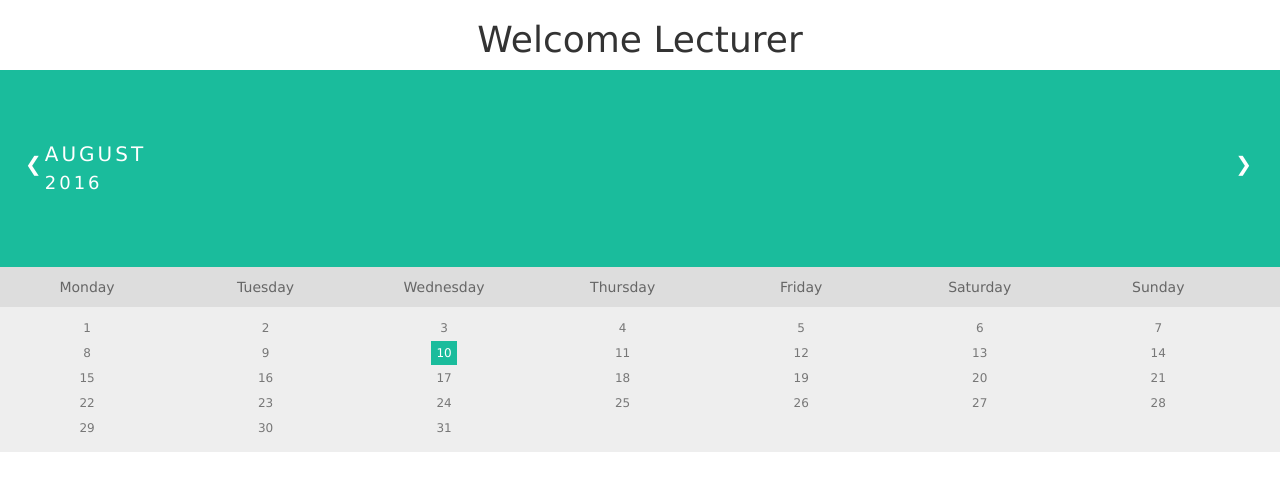
After one commit to frestr/chalktalk, a Flask app: page /lecturer in a window 1280 px wide. The commit adds this page. Shown: the top 491 px of the page. Run offline with Flask 2, Linux system fonts and the light colour scheme; some libraries are stand-ins or nearby versions.

Commit message:
Added lecturer.html, also added a css skeleton for a calendar aaswell as it's correpsonding html

```diff
--- /dev/null
+++ b/chalktalk/static/css/calendar.css
@@ -0,0 +1,80 @@
+{box-sizing:border-box;}
+ul {list-style-type: none;}
+body {font-family: Verdana,sans-serif;}
+
+.month {
+    padding: 70px 25px;
+    width: 100%;
+    background: #1abc9c;
+}
+
+.month ul {
+    margin: 0;
+    padding: 0;
+}
+
+.month ul li {
+    color: white;
+    font-size: 20px;
+    text-transform: uppercase;
+    letter-spacing: 3px;
+}
+
+.month .prev {
+    float: left;
+    padding-top: 10px;
+}
+
+.month .next {
+    float: right;
+    padding-top: 10px;
+}
+
+.weekdays {
+    margin: 0;
+    padding: 10px 0;
+    background-color: #ddd;
+}
+
+.weekdays li {
+    display: inline-block;
+    width: 13.6%;
+    color: #666;
+    text-align: center;
+}
+
+.days {
+    padding: 10px 0;
+    background: #eee;
+    margin: 0;
+}
+
+.days li {
+    list-style-type: none;
+    display: inline-block;
+    width: 13.6%;
+    text-align: center;
+    margin-bottom: 5px;
+    font-size:12px;
+    color: #777;
+}
+
+.days li .active {
+    padding: 5px;
+    background: #1abc9c;
+    color: white !important
+}
+
+/* Add media queries for smaller screens */
+@media screen and (max-width:720px) {
+    .weekdays li, .days li {width: 13.1%;}
+}
+
+@media screen and (max-width: 420px) {
+    .weekdays li, .days li {width: 12.5%;}
+    .days li .active {padding: 2px;}
+}
+
+@media screen and (max-width: 290px) {
+    .weekdays li, .days li {width: 12.2%;}
+}
--- a/chalktalk/templates/index.html
+++ b/chalktalk/templates/index.html
@@ -32,8 +32,6 @@ body{
 </div>
 
 
-
-
 <div class="container login">
     <form class="form-signin">
 
@@ -45,7 +43,7 @@ body{
         <label for="password" class="sr-only"> Password </label>
         <input type="password" name="inputPassword" class="form-control" placeholder="Password" requiredu>
 
-        <a href="#" class="btn btn-lg btn-primary btn-primary btn-block sign-in-btn" type="submit" > Login </a>
+        <a href="{{url_for('lecturer')}}" class="btn btn-lg btn-primary btn-primary btn-block sign-in-btn" type="submit"> Login </a>
 
 
     </form>
--- /dev/null
+++ b/chalktalk/templates/lecturer.html
@@ -0,0 +1,70 @@
+{% extends "master.html" %}
+
+{% block title %}Home{% endblock %}
+
+{% block body %}
+
+ <link href="{{ url_for('static', filename='css/calendar.css') }}" rel="stylesheet">
+
+<div class="container text-center title-box">
+    <H1> Welcome Lecturer  </H1>
+</div>
+
+
+<div class="month">
+    <ul>
+        <li class="prev"> &#10094; </li>
+        <li class="next"> &#10095; </li>
+        <li>
+        August<br>
+            <span style="font-size:18px"> 2016 </span>
+        </li>
+    </ul>
+</div>
+
+<ul class="weekdays">
+    <li> Monday </li>
+    <li> Tuesday </li>
+    <li> Wednesday </li>
+    <li> Thursday </li>
+    <li> Friday </li>
+    <li> Saturday </li>
+    <li> Sunday </li>
+</ul>
+
+<ul class="days">
+    <li>1</li>
+    <li>2</li>
+    <li>3</li>
+    <li>4</li>
+    <li>5</li>
+    <li>6</li>
+    <li>7</li>
+    <li>8</li>
+    <li>9</li>
+    <li><span class="active">10</span></li>
+    <li>11</li>
+    <li>12</li>
+    <li>13</li>
+    <li>14</li>
+    <li>15</li>
+    <li>16</li>
+    <li>17</li>
+    <li>18</li>
+    <li>19</li>
+  <!--  <li><span class="active">20</span></li> -->
+    <li>20</li>
+    <li>21</li>
+    <li>22</li>
+    <li>23</li>
+    <li>24</li>
+    <li>25</li>
+    <li>26</li>
+    <li>27</li>
+    <li>28</li>
+    <li>29</li>
+    <li>30</li>
+    <li>31</li>
+</ul>
+
+{% endblock %}
--- a/chalktalk/views.py
+++ b/chalktalk/views.py
@@ -1,7 +1,14 @@
+from pip._vendor.requests.packages.urllib3 import request
+
 from chalktalk import app
-from flask import render_template
+from flask import render_template, request, url_for, redirect
 
 
 @app.route('/')
-def hello_world():
+def index():
     return render_template('index.html')
+
+
+@app.route('/lecturer')
+def lecturer():
+    return render_template('lecturer.html')
```
